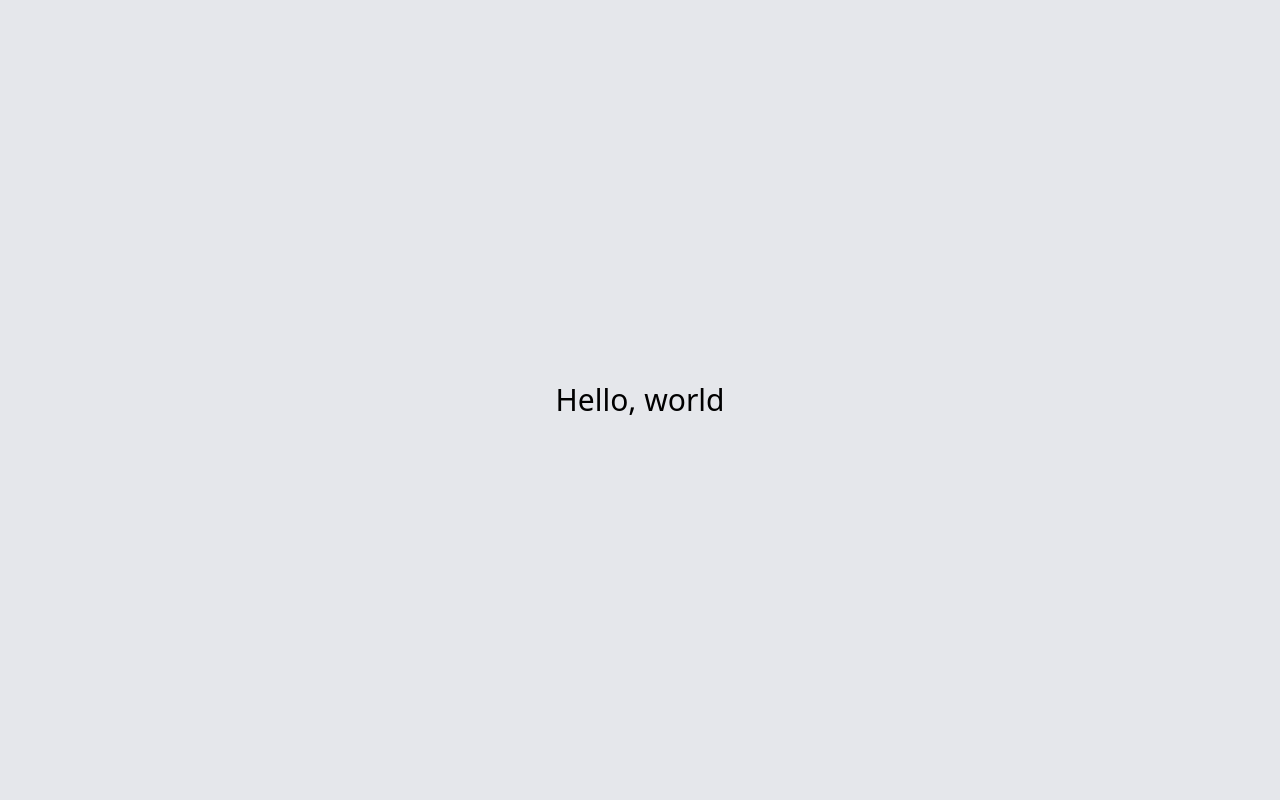
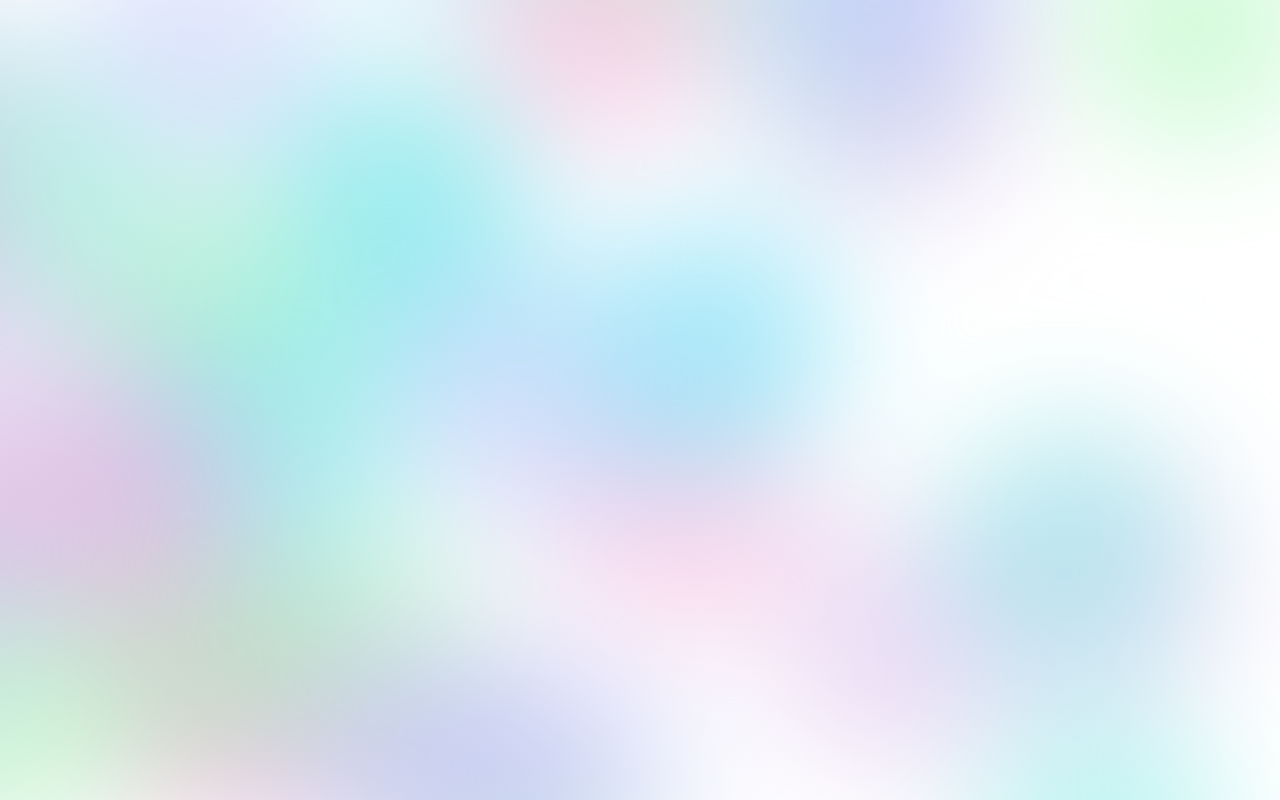
Before and after one commit to Innei/mygityear, a React (Vite) app: page / in a window 1280 px wide. Built offline with nearby package versions, Linux system fonts and the light colour scheme.

Commit message:
feat: colorful background

```diff
--- /dev/null
+++ b/src/components/background/index.module.css
@@ -0,0 +1,18 @@
+.root {
+  @apply bg-no-repeat fixed top-0 left-0 w-full h-full z-0;
+
+  filter: blur(64px);
+}
+
+.circle {
+  @apply rounded-full absolute opacity-50;
+
+  transition: transform 5s ease-in-out;
+  will-change: transform;
+  height: var(--size);
+  width: var(--size);
+  height: 20vmax;
+  width: 20vmax;
+  transform: translate(var(--x), var(--y));
+  background-color: var(--color);
+}
--- /dev/null
+++ b/src/components/background/index.tsx
@@ -0,0 +1,94 @@
+import React, { useCallback, useEffect } from 'react'
+import { getRandomArbitrary } from '../../utils'
+import styles from './index.module.css'
+
+const defaultColors = [
+  '#F4A8D7',
+  '#D8BBEB',
+  '#C0C9F8',
+  '#8DE2F7',
+  '#84EBE6',
+  '#A8F6B6',
+]
+export const Background: React.FC = () => {
+  const [colorElements, setColorElement] = React.useState(
+    [] as { color: string; d: number; x: number; y: number; id: string }[],
+  )
+  useEffect(() => {
+    const _colorElements: typeof colorElements = []
+    const repeatColor = (() => {
+      const arr: string[] = []
+      let i = 0
+      while (i++ < 8) {
+        arr.push(...defaultColors)
+      }
+      return arr.sort(() => Math.random() - 0.5)
+    })()
+    for (const c of repeatColor) {
+      const point = pointRandomize(window.innerHeight, window.innerWidth)
+      _colorElements.push({
+        id: Math.random().toString(16).slice(2, 7),
+        color: c,
+        d: point.diameter,
+        x: point.offsetX,
+        y: point.offsetY,
+      })
+    }
+
+    setColorElement(_colorElements)
+  }, [])
+
+  const animate = useCallback(() => {
+    setColorElement((colorElements) => {
+      const newColorElements: typeof colorElements = []
+      colorElements.forEach((c) => {
+        const newPoint = pointRandomize(window.innerHeight, window.innerWidth)
+        newColorElements.push({
+          ...c,
+          x: newPoint.offsetX,
+          y: newPoint.offsetY,
+        })
+      })
+
+      return newColorElements
+    })
+  }, [])
+  useEffect(() => {
+    let timer: any
+    setTimeout(() => {
+      animate()
+    }, 0)
+    timer = setInterval(animate, 5000)
+
+    return () => {
+      timer = clearInterval(timer)
+    }
+  }, [animate])
+  return (
+    <div className={styles['root']}>
+      {colorElements.map((c, i) => (
+        <div
+          className={styles['circle']}
+          key={c.id}
+          style={
+            {
+              '--color': c.color,
+              '--x': c.x + 'px',
+              '--y': c.y + 'px',
+              '--size': c.d / 2 + 'px',
+            } as any
+          }
+        ></div>
+      ))}
+    </div>
+  )
+}
+
+function pointRandomize(height: number, width: number) {
+  const decision = (height + width) / 4
+  return {
+    diameter: getRandomArbitrary(decision * 0.25, decision * 0.75),
+    offsetX: getRandomArbitrary(-width / 2, +width),
+    offsetY: getRandomArbitrary(-height / 2, +height),
+  }
+}
--- /dev/null
+++ b/src/components/sections/part1.tsx
@@ -0,0 +1,5 @@
+import React from 'react'
+
+export const Part1 = () => {
+  return <section></section>
+}
--- a/src/index.css
+++ b/src/index.css
@@ -1 +1,5 @@
 @import './tailwind.css';
+
+section {
+  height: max(800px, 100vh);
+}
--- a/src/main.tsx
+++ b/src/main.tsx
@@ -1,13 +1,14 @@
 import React, { FC } from 'react'
 import ReactDOM from 'react-dom'
+import { Background } from './components/background'
 import './index.css'
 
 const App = document.getElementById('root')
 const Root: FC = () => {
   return (
-    <div className="absolute h-full w-full flex items-center justify-center bg-gray-200">
-      <span className="text-3xl">Hello, world</span>
-    </div>
+    <>
+      <Background></Background>
+    </>
   )
 }
 ReactDOM.render(<Root />, App)
--- /dev/null
+++ b/src/utils/index.ts
@@ -0,0 +1,3 @@
+export function getRandomArbitrary(min, max) {
+  return Math.random() * (max - min) + min
+}
```
